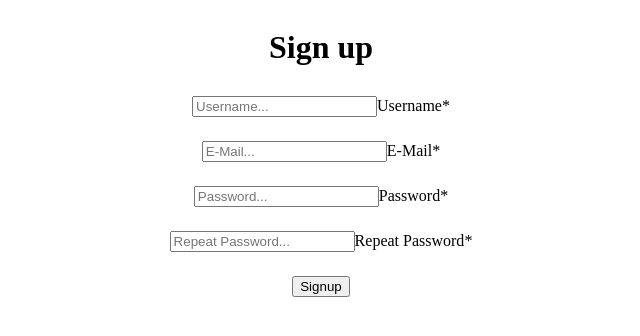
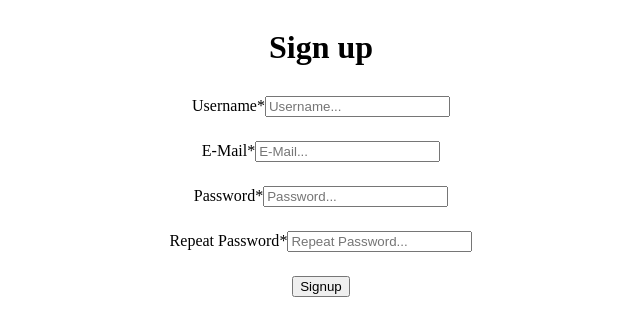
Before and after one commit to 7ubi/Passwordmanager, a React app in the folder frontend/: page /signup in a window 1280 px wide. Shown: the top 336 px of the page, without its empty margins (319-959 px from the left). Built offline with nearby package versions, Linux system fonts and the light colour scheme; the HTML template or start-up script is replaced by a standard one.

Commit message:
bug fix + style changes

```diff
--- a/frontend/src/components/generic/FormTextInput.js
+++ b/frontend/src/components/generic/FormTextInput.js
@@ -15,6 +15,7 @@ const FormTextInput = ({
     return (
         <div className={ "form-text-div " + divClasses }>
             <label className={ "form-text-label " + labelClasses}>
+                <span>{ label }{ required ? "*" : ""}</span>
                 <input
                     id={ label }
                     type={ inputType }
@@ -23,7 +24,6 @@ const FormTextInput = ({
                     placeholder={ placeHolder }
                     required={ required }
                 />
-                <span>{ label }{ required ? "*" : ""}</span>
             </label>
             <p className="error">
                 <b>
--- a/frontend/static/css/input.css
+++ b/frontend/static/css/input.css
@@ -23,28 +23,8 @@ input::placeholder {
 }
 
 span{
-    position:absolute;
-    top:0;
+    float: left;
     left:0;
-    transform:translateY(30px);
-    transition-duration:300ms;
-}
-
-label:focus-within > span,
-input:not(:placeholder-shown) ~ span,
-input:-webkit-autofill ~ span,
-input:-webkit-autofill:hover ~ span,
-input:-webkit-autofill:focus ~ span
-{
-    transform:translateY(0px);
-}
-
-input:-webkit-autofill,
-input:-webkit-autofill:hover,
-input:-webkit-autofill:focus{
-    -webkit-text-fill-color: white;
-    -webkit-box-shadow: 0 0 0px 1000px rgba(0, 0, 0, 0) inset;
-    transition: background-color 5000s ease-in-out 0s;
 }
 
 .input-error {
```
Also changed, not shown: frontend/static/frontend/main.js, 2 other files (tests, documents, lock files or other folders).
